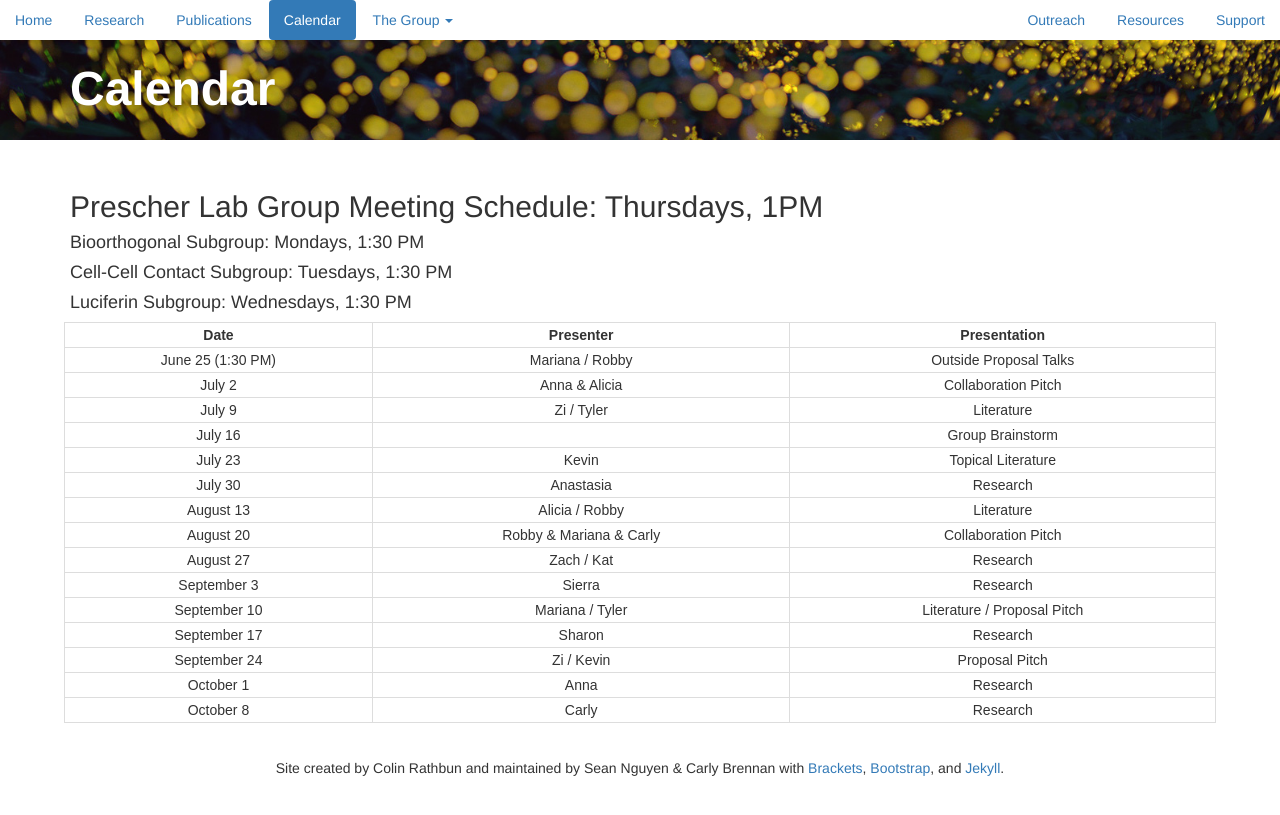
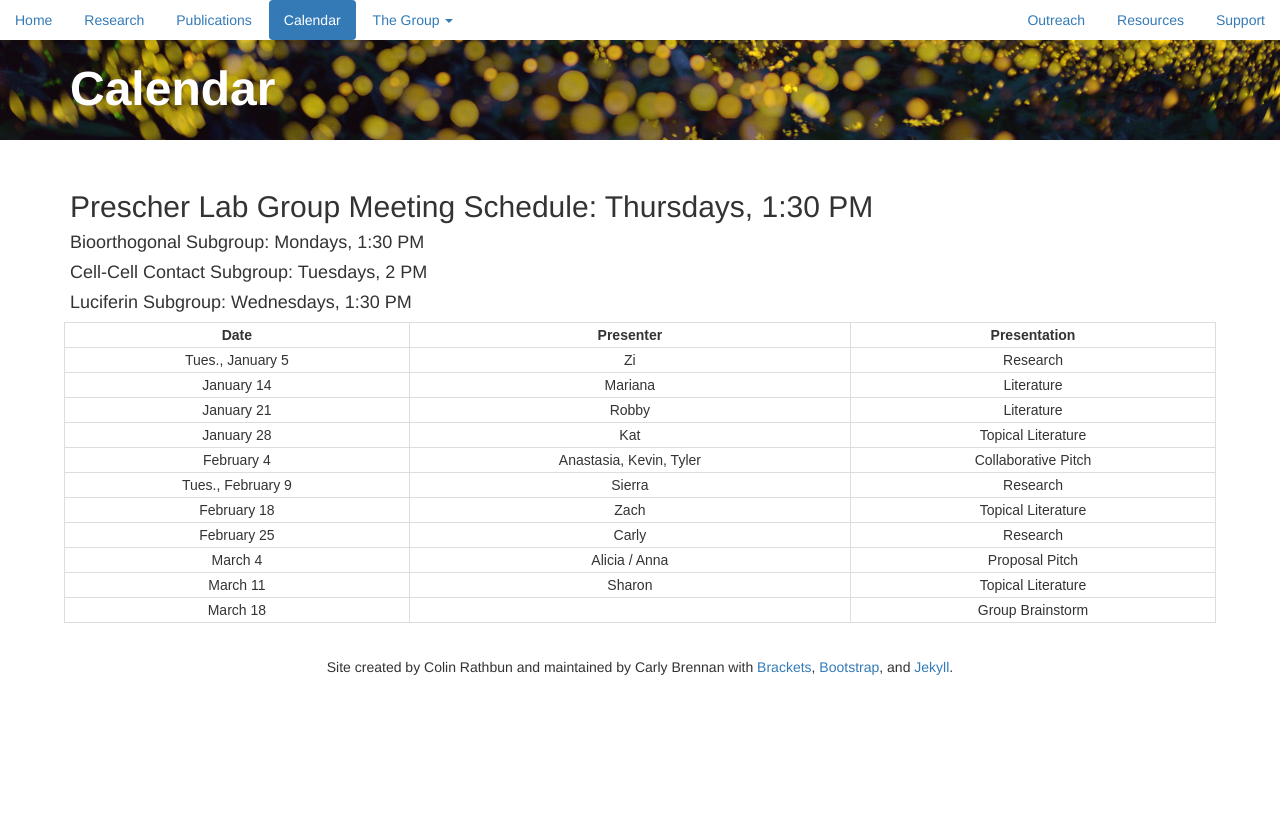
Before and after one commit to c-bun/Prescher-Lab-Site, a Jekyll site: the page built from Calendar.html, in a window 1280 px wide. Shown: the top 815 px of the page. Built offline with Jekyll 4.4.1, drawn with Linux system fonts in a browser that asks for light colours.

Commit message:
PrescherLabSite_January2021_Update1

```diff
--- a/Calendar.html
+++ b/Calendar.html
@@ -24,9 +24,9 @@ padding: 2px;
 </head>
 <body>
 <div class="container">
-    <h2>Prescher Lab Group Meeting Schedule: Thursdays, 1PM</h2>
+    <h2>Prescher Lab Group Meeting Schedule: Thursdays, 1:30 PM</h2>
     <h4>Bioorthogonal Subgroup: Mondays, 1:30 PM</h4>
-    <h4>Cell-Cell Contact Subgroup: Tuesdays, 1:30 PM</h4>
+    <h4>Cell-Cell Contact Subgroup: Tuesdays, 2 PM</h4>
     <h4>Luciferin Subgroup: Wednesdays, 1:30 PM</h4>
           </div>
 
@@ -38,20 +38,16 @@ padding: 2px;
  <th title="Field #3">Presentation</th>
  </tr></thead>
  <tbody><tr>
- <td>June 25 (1:30 PM)</td>
- <td>Mariana / Robby</td><td>Outside Proposal Talks</td></tr><tr>
- <td>July 2</td><td>Anna &amp; Alicia</td><td>Collaboration Pitch</td></tr><tr>
- <td>July 9</td><td>Zi / Tyler</td><td>Literature</td></tr><tr>
- <td>July 16</td><td> </td><td>Group Brainstorm</td></tr><tr>
- <td>July 23</td><td>Kevin</td><td>Topical Literature</td></tr><tr>
- <td>July 30</td><td>Anastasia</td><td>Research</td></tr><tr>
- <td>August 13</td><td>Alicia / Robby</td><td>Literature</td></tr><tr>
- <td>August 20</td><td>Robby &amp; Mariana &amp; Carly</td><td>Collaboration Pitch</td></tr><tr>
- <td>August 27</td><td>Zach / Kat</td><td>Research</td></tr><tr>
- <td>September 3</td><td>Sierra</td><td>Research</td></tr><tr>
- <td>September 10</td><td>Mariana / Tyler</td><td>Literature / Proposal Pitch</td></tr><tr>
- <td>September 17</td><td>Sharon</td><td>Research</td></tr><tr>
- <td>September 24</td><td>Zi / Kevin</td><td>Proposal Pitch</td></tr><tr>
- <td>October 1</td><td>Anna</td><td>Research</td></tr><tr>
- <td>October 8</td><td>Carly</td><td>Research</td></tr>
+ <td>Tues., January 5</td>
+ <td>Zi</td><td>Research</td></tr><tr>
+ <td>January 14</td><td>Mariana</td><td>Literature</td></tr><tr>
+ <td>January 21</td><td>Robby</td><td>Literature</td></tr><tr>
+ <td>January 28</td><td>Kat</td><td>Topical Literature</td></tr><tr>
+ <td>February 4</td><td>Anastasia, Kevin, Tyler</td><td>Collaborative Pitch</td></tr><tr>
+ <td>Tues., February 9</td><td>Sierra</td><td>Research</td></tr><tr>
+ <td>February 18</td><td>Zach</td><td>Topical Literature</td></tr><tr>
+ <td>February 25</td><td>Carly</td><td>Research</td></tr><tr>
+ <td>March 4</td><td>Alicia / Anna</td><td>Proposal Pitch</td></tr><tr>
+ <td>March 11</td><td>Sharon</td><td>Topical Literature</td></tr><tr>
+ <td>March 18</td><td></td><td>Group Brainstorm</td></tr><tr>
  </tbody></table>
--- a/_data/publications.csv
+++ b/_data/publications.csv
@@ -1,4 +1,5 @@
 number,authors,title,journal,year,volume,pages,note,link
+63,"Unger, E. K.; Keller, J. P.; Altermatt, M.; Liang, R.; Matsui, A.; Dong, C.; Hon, O. J.; Yao, Z.; Sun, J.; Banala, S.; Flanigan, M. E.; Jaffe, D. A.; Hartanto, S.; Carlen, J.; Mizuno, G. O.; Borden, P. M.; Shivange, A. V.; Cameron, L. P.; Sinning, S.; Underhill, S. M.; Olson, D. E.; Amara, S. G.; Lang, D. T.; Rudnick, G.; Marvin, J. S.; Lavis, L. D.; Lester, H. A.; Alvarez, V. A.; Fisher, A. J.; Prescher, J. A.; Kash, T. L.; Yarov-Yarovoy, V.; Gradinaru, V.; Looger, L. L.; Tian, L.",Directed Evolution of a Selective and Sensitive Serotonin Sensor via Machine Learning,Cell,2020,183,1986-2002.e26,,https://www.cell.com/cell/pdf/S0092-8674(20)31612-3.pdf
 62,"Row, R. D.; Nguyen, S. S.; Ferreira, A. J.; Prescher, J. A. ",Chemically triggered crosslinking with bioorthogonal cyclopropenones,Chem. Commun. ,2020,56,10883-10886,,https://pubs.rsc.org/en/content/articlelanding/2020/cc/d0cc04600k#!divAbstract
 61,"Yao, Z.; Zhang, B. S.; Steinhardt, R. C.; Mills, J. H.; Prescher, J. A.",Multicomponent Biolumiescence Imaging with a pi-Extended Luciferin,J. Am. Chem. Soc.,2020,142,14080-14089,,https://pubs.acs.org/doi/10.1021/jacs.0c01064
 60,"Love, A. C.; Prescher, J. A.",Seeing (And Using) the Light: Recent Developments in Bioluminescence Technology,Cell Chem. Biol. ,2020,27,904-920,,https://www.sciencedirect.com/science/article/abs/pii/S2451945620302956
--- a/_includes/footer.html
+++ b/_includes/footer.html
@@ -1,5 +1,5 @@
     <div class="footer">
         <div class="footer-line">
-            <p class="text-center">Site created by Colin Rathbun and maintained by Sean Nguyen & Carly Brennan with <a href="http://brackets.io/" target="_blank">Brackets</a>, <a href="http://getbootstrap.com/2.3.2/" target="_blank">Bootstrap</a>, and <a href="https://jekyllrb.com/" target="_blank">Jekyll</a>.</p>
+            <p class="text-center">Site created by Colin Rathbun and maintained by Carly Brennan with <a href="http://brackets.io/" target="_blank">Brackets</a>, <a href="http://getbootstrap.com/2.3.2/" target="_blank">Bootstrap</a>, and <a href="https://jekyllrb.com/" target="_blank">Jekyll</a>.</p>
         </div>
     </div>
--- a/css/main.css
+++ b/css/main.css
@@ -70,7 +70,7 @@
 }
 
 .blog-body {
-    margin-left: 20px;
+    position: relative;
 }
 
 
--- a/index.html
+++ b/index.html
@@ -24,6 +24,7 @@ nav_order: 1
         <div class="blog-header">
             <h1 class="blog-title">News and Events</h1>
         </div>
+
         <div class="row">
 
             <div class="col-sm-8 blog-main">
@@ -36,7 +37,6 @@ nav_order: 1
             </div>
             <!-- /.blog-main -->
             {% include sidebar.html %}
-
         </div>
     </div>
     <!-- /.container -->
```
Also changed, not shown: _data/group.csv (+4 -4 lines), _posts/2021-01-19-2021-News.markdown (added, +8 -0 lines).
